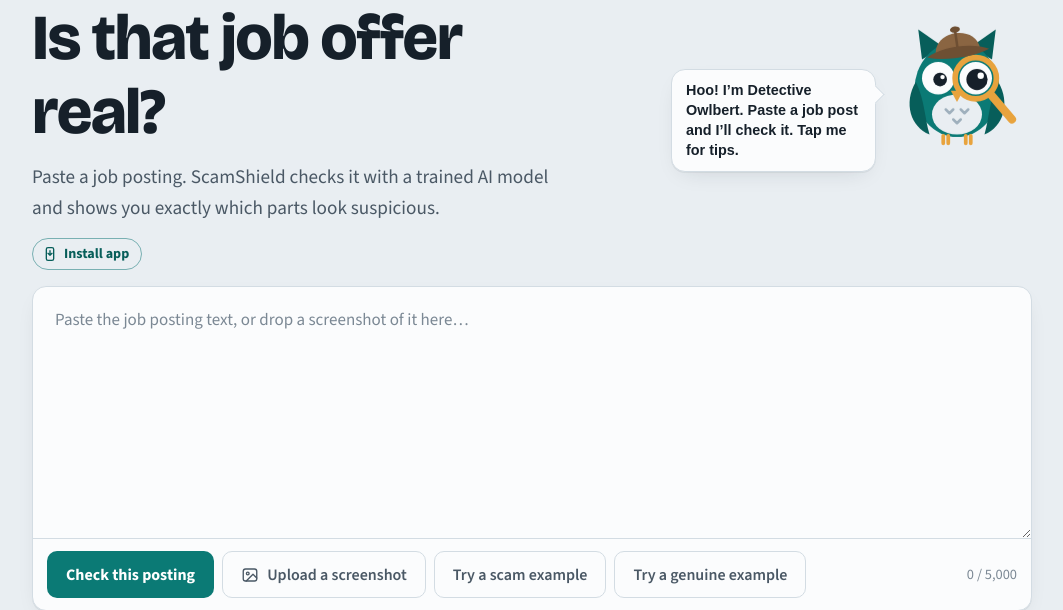
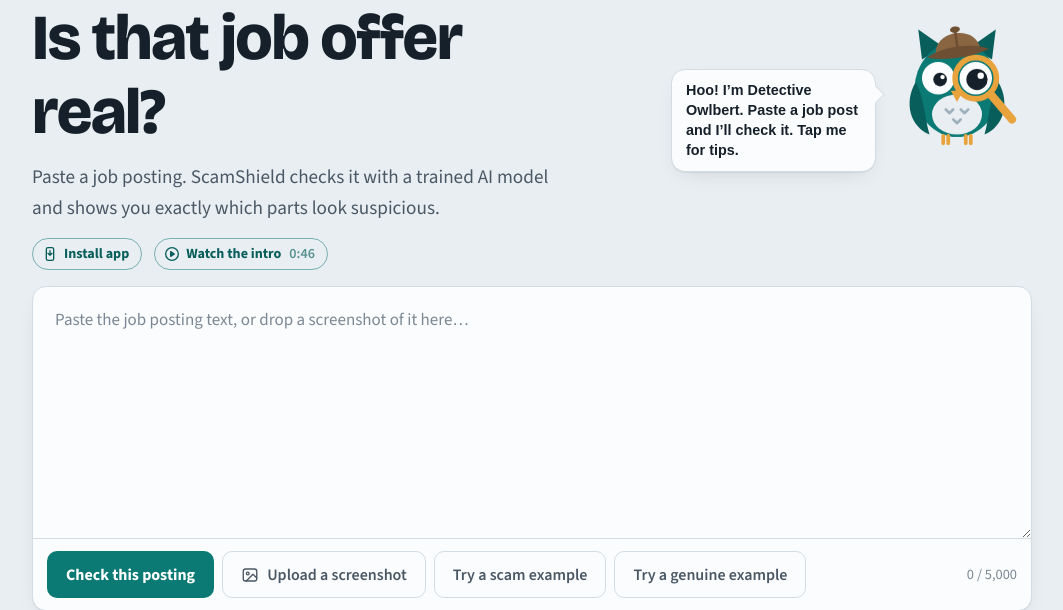
Before and after one commit to muhammad-12pa/hiring-scam-detector, a Flask app: page / in a window 1280 px wide. Shown: the part 111-721 px from the top of the page, without its empty margins (108-1171 px from the left). Run offline with Flask 3, Linux system fonts and the light colour scheme; parts of the project's set-up code (start-up, migrations or seed data) failed here and were passed over.

Commit message:
v3.6: Watch the intro: 46-second promo video in a pop-up player (loads only when opened)
Co-Authored-By: Claude Opus 5.5 <noreply@anthropic.com>
Claude-Session: https://claude.ai/code/session_019QWMaVrvR9ct6AreLANLf9

```diff
--- a/app.py
+++ b/app.py
@@ -12,7 +12,7 @@ from red_flags import combined_risk, find_red_flags, rule_for_word
 app = Flask(__name__)
 
 # Bump on every deploy; shown in the page footer and at /version so you can tell it's live.
-VERSION = "v3.5"
+VERSION = "v3.6"
 
 # Public address, used for link previews (og:image needs an absolute URL).
 SITE_URL = os.environ.get("SITE_URL", "https://hiring-scam-detector.onrender.com").rstrip("/")
--- a/static/app.js
+++ b/static/app.js
@@ -32,6 +32,19 @@
     $("installBtn").setAttribute("aria-expanded", String(open));
   });
 
+  // ----- Intro video (loads only when opened) -----
+  const dlg = $("introDialog"), vid = $("introVideo");
+  if (dlg && vid) {
+    $("introBtn").addEventListener("click", () => {
+      if (dlg.showModal) dlg.showModal(); else dlg.setAttribute("open", "");
+      vid.play().catch(() => {});
+    });
+    const close = () => { vid.pause(); if (dlg.open) dlg.close?.(); dlg.removeAttribute("open"); };
+    $("introClose").addEventListener("click", close);
+    dlg.addEventListener("click", e => { if (e.target === dlg) close(); });   // click outside the video
+    dlg.addEventListener("close", () => vid.pause());
+  }
+
   // ----- Something was shared to ScamShield -----
   async function takeShared() {
     if (new URLSearchParams(location.search).get("shared") !== "1") return;
--- a/static/style.css
+++ b/static/style.css
@@ -576,3 +576,14 @@ footer { background: var(--nav-bg); color: var(--nav-ink); padding: 18px 0; font
 .report-box-actions a.btn { text-decoration: none; }
 .sr-only { position: absolute; width: 1px; height: 1px; padding: 0; margin: -1px; overflow: hidden; clip: rect(0 0 0 0); white-space: nowrap; border: 0; }
 @media print { .report-help { display: none !important; } }
+
+/* Intro video */
+.pill-dim { font-weight: 600; opacity: .65; margin-left: 2px; }
+.intro-dialog { margin: auto; inset: 0; max-height: 92vh; width: min(960px, 94vw); padding: 0; border: 0; border-radius: 16px; background: #000; overflow: visible; box-shadow: 0 24px 80px rgba(0,0,0,.5); }
+.intro-dialog::backdrop { background: rgba(10, 16, 22, .78); }
+.intro-dialog video { display: block; width: 100%; height: auto; aspect-ratio: 16 / 9; border-radius: 16px; background: #000; }
+.intro-close { position: absolute; top: -14px; right: -14px; z-index: 2; width: 40px; height: 40px; border-radius: 50%; border: 0; cursor: pointer;
+               background: var(--paper); color: var(--ink); font-size: 26px; line-height: 1; box-shadow: 0 4px 14px rgba(0,0,0,.3); }
+.intro-close:focus-visible { outline: 3px solid var(--teal); outline-offset: 2px; }
+@media (max-width: 560px) { .intro-close { top: -48px; right: 0; } }
+@media print { .intro-dialog { display: none !important; } }
--- a/templates/index.html
+++ b/templates/index.html
@@ -67,8 +67,19 @@
             <svg viewBox="0 0 24 24" aria-hidden="true"><rect x="6.5" y="2.5" width="11" height="19" rx="2.5"/><path d="M12 7v7m-3-3 3 3 3-3"/></svg>
             Install app
           </button>
+          <button id="introBtn" class="install-pill" type="button" aria-haspopup="dialog">
+            <svg viewBox="0 0 24 24" aria-hidden="true"><circle cx="12" cy="12" r="9.5"/><path d="M10 8.5v7l5.5-3.5z" fill="currentColor"/></svg>
+            Watch the intro <span class="pill-dim">0:46</span>
+          </button>
           <p id="installHelp" class="install-help hidden" role="status"></p>
         </div>
+
+        <dialog id="introDialog" class="intro-dialog" aria-label="ScamShield intro video">
+          <button id="introClose" class="intro-close" type="button" aria-label="Close video">×</button>
+          <video id="introVideo" controls playsinline preload="none" poster="{{ url_for('static', filename='video/scamshield-intro-poster.jpg') }}">
+            <source src="{{ url_for('static', filename='video/scamshield-intro.mp4') }}" type="video/mp4">
+          </video>
+        </dialog>
 
         <div class="input-card" id="inputCard">
           <label for="jobText" class="sr-only">Job posting text</label>
```
Also changed, not shown: static/video/scamshield-intro-poster.jpg (added), 1 other file.
